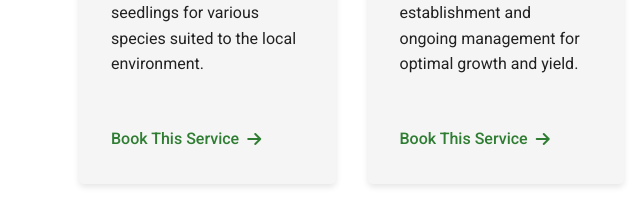
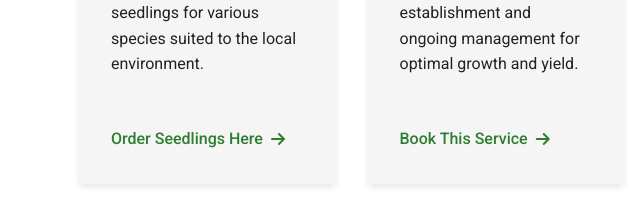
Before and after one commit to Fred-Anziko/Savon, a plain HTML site: page index.html in a window 1280 px wide. Shown: the part 1159-1372 px from the top of the page, 0-640 px from the left. Drawn offline with Linux system fonts and the light colour scheme.

Commit message:
Update index.html

```diff
--- a/index.html
+++ b/index.html
@@ -84,7 +84,7 @@
                     </div>
                     <h3>Quality Tree Seeds & Seedlings</h3>
                     <p>We produce and supply high-quality tree seeds and seedlings for various species suited to the local environment.</p>
-                    <a href="https://docs.google.com/forms/d/e/1FAIpQLScJc3JTq0SBZHOAFtX7U3XRaJ9nUlJ55eKOXCkwRe4wdyEXRg/viewform" target="_blank" class="btn-link">Book This Service <i class="fas fa-arrow-right"></i></a>
+                    <a href="https://docs.google.com/forms/d/e/1FAIpQLSeqm-5_0NKIWu8j748Q0ExiR0cwCaElp6inOWgPGY29j0w7Fw/viewform?usp=header" target="_blank" class="btn-link">Order Seedlings Here<i class="fas fa-arrow-right"></i></a>
                 </div>
                 <div class="service-card">
                     <div class="service-icon">
```
